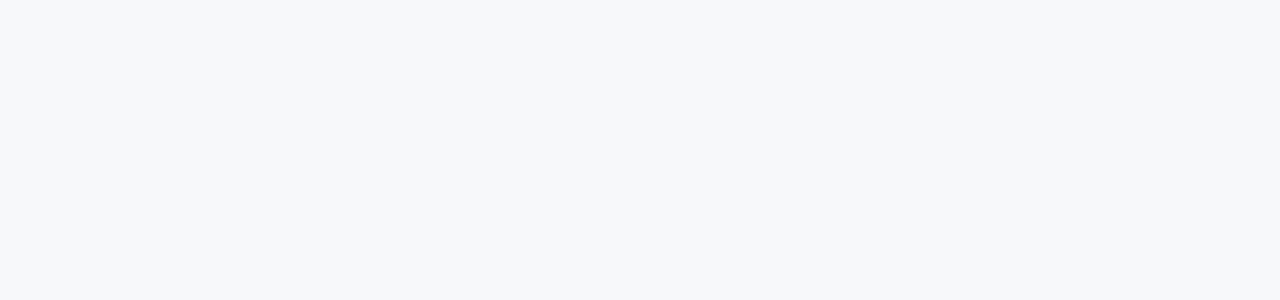
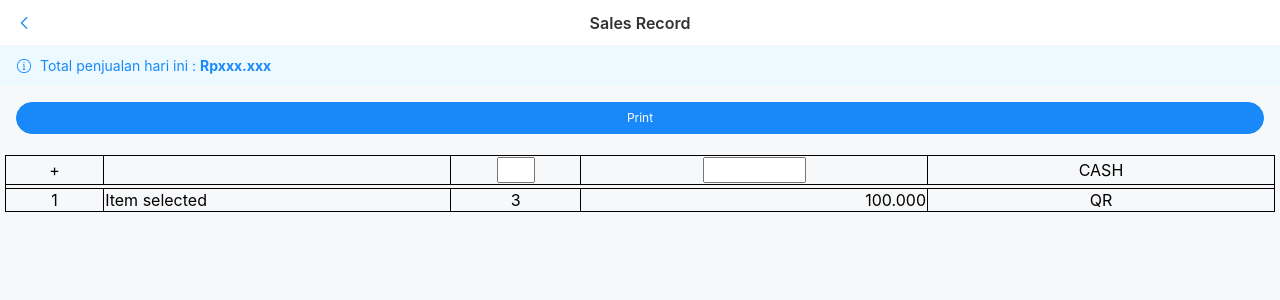
Before and after one commit to cacing69/room-pwa, a Vue app: page /#/1/sales-record in a window 1280 px wide. Before the commit this address had no page. Shown: the top 300 px of the page. Built offline with nearby package versions, Linux system fonts and the light colour scheme; what @tanstack/vue-query would draw is missing.

Commit message:
price tag

```diff
--- a/components.d.ts
+++ b/components.d.ts
@@ -27,6 +27,8 @@ declare module 'vue' {
     VanList: typeof import('vant/es')['List']
     VanNavBar: typeof import('vant/es')['NavBar']
     VanNoticeBar: typeof import('vant/es')['NoticeBar']
+    VanNumberKeyboard: typeof import('vant/es')['NumberKeyboard']
+    VanPicker: typeof import('vant/es')['Picker']
     VanPopup: typeof import('vant/es')['Popup']
     VanPullRefresh: typeof import('vant/es')['PullRefresh']
     VanRadio: typeof import('vant/es')['Radio']
--- a/src/main.ts
+++ b/src/main.ts
@@ -31,6 +31,7 @@ import {
   Image as VanImage,
   ImagePreview,
   Lazyload,
+  NumberKeyboard,
   Picker,
   Popup,
   PullRefresh,
@@ -72,7 +73,8 @@ import {
   faPercent,
   faPrint,
   faPuzzlePiece,
-  faTag
+  faTag,
+  faCashRegister
 } from "@fortawesome/free-solid-svg-icons";
 
 library.add(
@@ -82,7 +84,8 @@ library.add(
   faPrint,
   faCalculator,
   faPercent,
-  faTag
+  faTag,
+  faCashRegister,
 );
 
 Locale.use("en-US", enUS);
@@ -107,6 +110,7 @@ vApp.use(GridItem);
 vApp.use(Icon);
 vApp.use(ImagePreview);
 vApp.use(Lazyload);
+vApp.use(NumberKeyboard);
 vApp.use(Picker);
 vApp.use(Popup);
 vApp.use(PullRefresh);
--- a/src/modules/home/home.page.vue
+++ b/src/modules/home/home.page.vue
@@ -30,12 +30,20 @@
             <span style="font-size: 12px">Resi Manual</span>
           </van-row>
         </van-grid-item>
+        <van-grid-item to="/en/sales-record">
+          <van-row>
+            <font-awesome-icon icon="fa-solid fa-cash-register" size="2x" />
+          </van-row>
+          <van-row style="padding-top: 1vh">
+            <span style="font-size: 12px">Sales Record</span>
+          </van-row>
+        </van-grid-item>
         <van-grid-item to="/en/check-price">
           <van-row>
             <font-awesome-icon icon="fa-solid fa-calculator" size="2x" />
           </van-row>
           <van-row style="padding-top: 1vh">
-            <span style="font-size: 12px">Check price</span>
+            <span style="font-size: 12px">Check Price</span>
           </van-row>
         </van-grid-item>
         <van-grid-item to="/en/price-tag">
--- a/src/modules/modules.router.ts
+++ b/src/modules/modules.router.ts
@@ -6,6 +6,7 @@ import { instagramRouter } from "./instagram/instagram.router";
 import { excelEngineRouter } from "./excel.engine/excel.engine.router";
 import { checkPriceRouter } from "./check.price/check.price.router";
 import { priceTagRouter } from "./price.tag/price.tag.router";
+import { salesRecordRouter } from "./sales.record/sales.record.router";
 
 export const modulesRouter = [
   ...captionRouter,
@@ -16,4 +17,5 @@ export const modulesRouter = [
   ...resiManualRouter,
   ...checkPriceRouter,
   ...priceTagRouter,
+  ...salesRecordRouter,
 ];
--- /dev/null
+++ b/src/modules/sales.record/sales.record.page.vue
@@ -0,0 +1,132 @@
+<template>
+  <van-sticky>
+    <van-nav-bar title="Sales Record" left-arrow @click-left="onNavLeftClick" />
+  </van-sticky>
+  <van-row>
+    <van-col span="24">
+
+    <van-notice-bar color="#1989fa" background="#ecf9ff" left-icon="info-o">
+      Total penjualan hari ini : <b>Rpxxx.xxx</b>
+    </van-notice-bar>
+
+      <div style="margin: 16px">
+        <van-button
+          round
+          block
+          type="primary"
+          native-type="button"
+          size="small"
+        >
+          Print
+        </van-button>
+      </div>
+
+      <div id="print-area" style="padding: 5px;">
+        <table
+          style="
+            width: 100%;
+            word-wrap: break-word;
+            table-layout: fixed;
+            white-space: pre-line;
+            border-collapse: collapse;
+            border: 1px solid black
+          "
+        >
+          <tr>
+            <td style="border: 1px solid black; width:7.5%; text-align: center">+</td>
+            <td style="border: 1px solid black" @click="showPicker = true">
+              {{ fieldValue.text }}
+            </td>
+            <td style="border: 1px solid black; width:10%; text-align: center;">
+              <input type="number" name="" id="" style="width:30px">
+            </td>
+            <td style="border: 1px solid black; text-align: center">
+              <input type="number" name="" id="" style="width:95px">
+            </td>
+            <td style="border: 1px solid black; text-align: center">CASH</td>
+          </tr>
+          <tr>
+            <td colspan="5" style="height:1px;"></td>
+          </tr>
+          <tr>
+            <td style="border: 1px solid black; width:10px; text-align: center">1</td>
+            <td style="border: 1px solid black" >
+              Item selected
+            </td>
+            <td style="border: 1px solid black; width:10px; text-align: center;">
+              3
+            </td>
+            <td style="border: 1px solid black; text-align: right">
+              100.000
+            </td>
+            <td style="border: 1px solid black; width:15px; text-align: center">QR</td>
+          </tr>
+        </table>
+      </div>
+    </van-col>
+  </van-row>
+  <van-popup v-model:show="showPicker" round position="bottom">
+    <van-picker
+      title="Title"
+      :columns="columns"
+      @cancel="showPicker = false"
+      @confirm="onConfirm"
+      @change="onChange"
+    />
+  </van-popup>
+  <van-number-keyboard
+    :show="showKeyboard"
+    @blur="show = false"
+    @input="onInput"
+    @delete="onDelete"
+  />
+</template>
+<script setup lang="ts">
+
+const showKeyboard = ref(false);
+const onInput = (value) => showToast(value);
+const onDelete = () => showToast('delete');
+// ---------
+const showPicker = ref(false);
+import html2canvas from "html2canvas";
+import printJS from "print-js";
+import {  ref } from "vue";
+import { onNavLeftClick } from "../../utils/compose.util";
+import { showToast } from "vant";
+
+const onConfirm = ({ selectedOptions }) => {
+  showPicker.value = false;
+  fieldValue.value = selectedOptions[0]
+};
+
+const fieldValue = ref({});
+
+const columns = [
+      { text: 'Delaware', value: 'Delaware' },
+      { text: 'Florida', value: 'Florida' },
+      { text: 'Wenzhou', value: 'Wenzhou' },
+      { text: 'Indiana', value: 'Indiana' },
+      { text: 'Maine', value: 'Maine' },
+    ];
+
+const price: any = ref();
+const row: number = 13;
+const  numberWithCommas = (x: number) => {
+    return x?.toString()?.replace(/\B(?=(\d{3})+(?!\d))/g, ".") ||  0
+}
+
+const onChange = ({ selectedValues, selectedOptions }) => {
+  showPicker.value = false;
+  console.log(selectedValues)
+  fieldValue.value = selectedOptions[0]
+  showToast(`Value: ${selectedValues.join(',')}`);
+};
+
+</script>
+
+<style scoped>
+.table-border {
+  border: 1px solid black;
+  border-collapse: collapse;
+}
+</style>
--- /dev/null
+++ b/src/modules/sales.record/sales.record.router.ts
@@ -0,0 +1,11 @@
+import { RouteRecordRaw } from "vue-router";
+export const salesRecordRouter: Array<RouteRecordRaw> = [
+  {
+    path: "/:locale/sales-record",
+    name: "module:sales-record",
+    component: () => import("./sales.record.page.vue"),
+    meta: {
+      layout: "default",
+    },
+  },
+];
```
